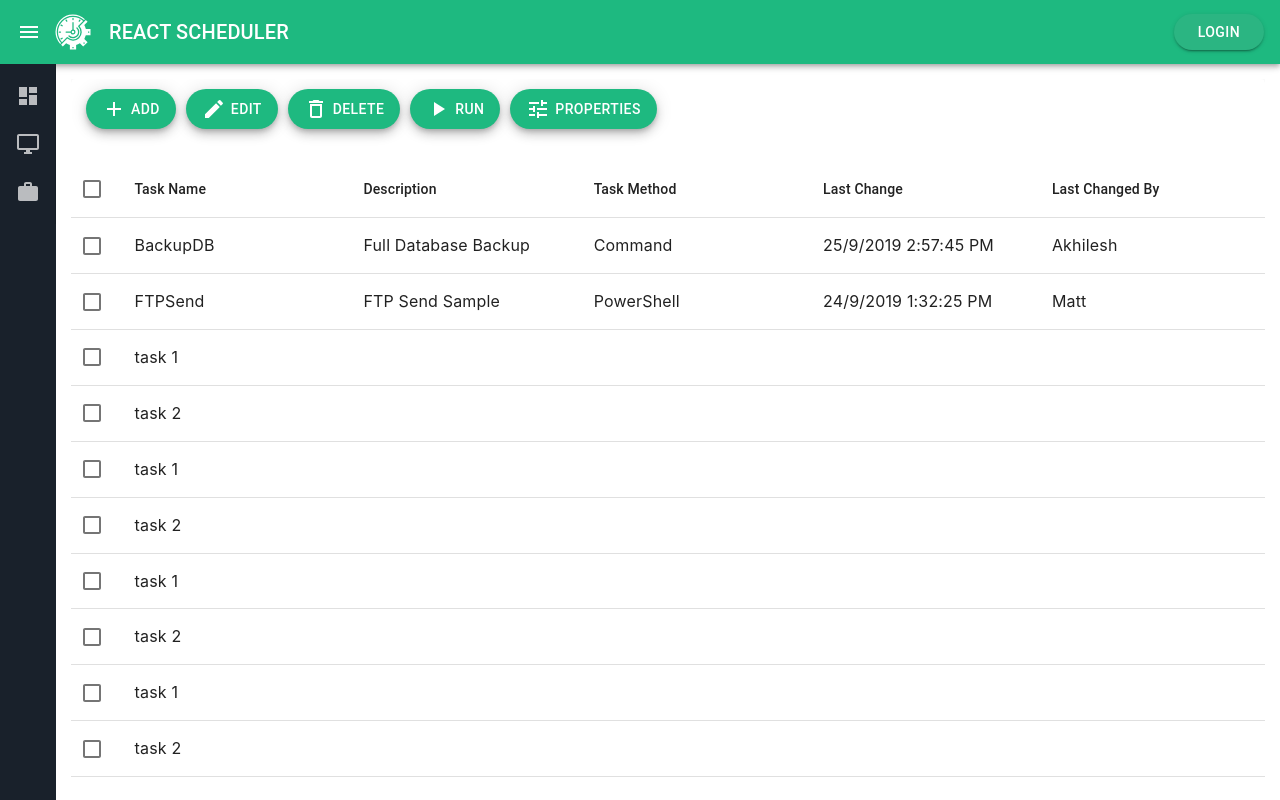
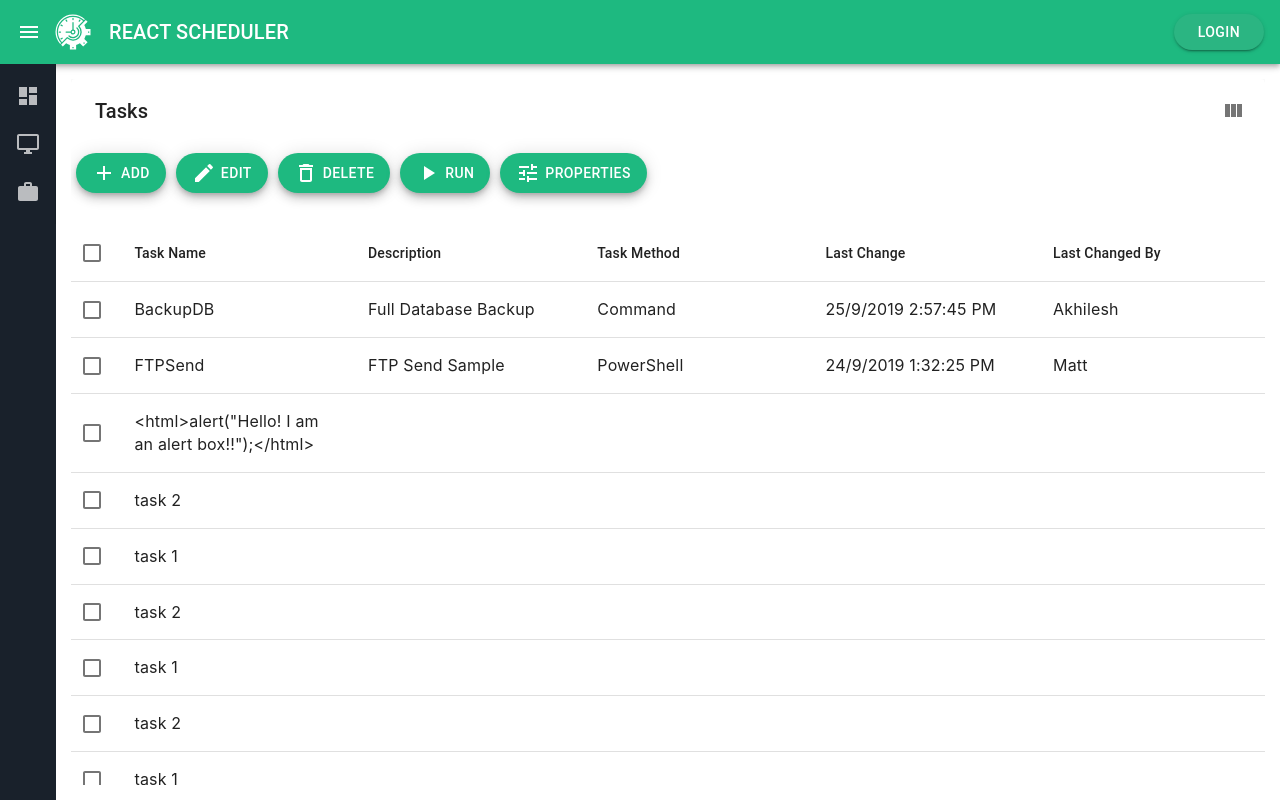
Before and after one commit to AkhileshMuthusamy/react-reminder, a React (Create React App) app: page /tasks in a window 1280 px wide. Built offline with nearby package versions, Linux system fonts and the light colour scheme.

Commit message:
Fixed issues in pagination

```diff
--- a/src/components/Tasks/Tasks.js
+++ b/src/components/Tasks/Tasks.js
@@ -1,57 +1,20 @@
-import React, { forwardRef } from 'react';
-import MaterialTable from 'material-table';
+import React, { Fragment } from 'react';
+import MaterialTable, { MTableToolbar } from 'material-table';
 
 import { Fab } from '@material-ui/core';
 
 import AutoSizer from 'react-virtualized-auto-sizer';
 
-import {
-  Add,
-  AddBox,
-  ArrowUpward,
-  Check,
-  ChevronLeft,
-  ChevronRight,
-  Clear,
-  DeleteOutline,
-  Edit,
-  FilterList,
-  FirstPage,
-  LastPage,
-  Remove,
-  SaveAlt,
-  Search,
-  ViewColumn,
-  PlayArrow,
-  Tune
-} from '@material-ui/icons';
+import { tableIcons } from '../shared/materialTableIcons';
 
-const tableIcons = {
-  Add: forwardRef((props, ref) => <AddBox {...props} ref={ref} />),
-  Check: forwardRef((props, ref) => <Check {...props} ref={ref} />),
-  Clear: forwardRef((props, ref) => <Clear {...props} ref={ref} />),
-  Delete: forwardRef((props, ref) => <DeleteOutline {...props} ref={ref} />),
-  DetailPanel: forwardRef((props, ref) => <ChevronRight {...props} ref={ref} />),
-  Edit: forwardRef((props, ref) => <Edit {...props} ref={ref} />),
-  Export: forwardRef((props, ref) => <SaveAlt {...props} ref={ref} />),
-  Filter: forwardRef((props, ref) => <FilterList {...props} ref={ref} />),
-  FirstPage: forwardRef((props, ref) => <FirstPage {...props} ref={ref} />),
-  LastPage: forwardRef((props, ref) => <LastPage {...props} ref={ref} />),
-  NextPage: forwardRef((props, ref) => <ChevronRight {...props} ref={ref} />),
-  PreviousPage: forwardRef((props, ref) => <ChevronLeft {...props} ref={ref} />),
-  ResetSearch: forwardRef((props, ref) => <Clear {...props} ref={ref} />),
-  Search: forwardRef((props, ref) => <Search {...props} ref={ref} />),
-  SortArrow: forwardRef((props, ref) => <ArrowUpward {...props} ref={ref} />),
-  ThirdStateCheck: forwardRef((props, ref) => <Remove {...props} ref={ref} />),
-  ViewColumn: forwardRef((props, ref) => <ViewColumn {...props} ref={ref} />)
-};
+import { Add, DeleteOutline, Edit, PlayArrow, Tune } from '@material-ui/icons';
 
 export default function Tasks() {
   const columns = [
     { title: 'Task Name', field: 'taskName' },
     { title: 'Description', field: 'description' },
     { title: 'Task Method', field: 'taskMethod' },
-    { title: 'Last Change', field: 'lastChange' },
+    { title: 'Last Change', field: 'lastChange', type: 'datetime' },
     { title: 'Last Changed By', field: 'lastChangedBy' }
   ];
   const data = [
@@ -69,7 +32,7 @@ export default function Tasks() {
       lastChange: '24/9/2019 1:32:25 PM',
       lastChangedBy: 'Matt'
     },
-    { taskName: 'task 1' },
+    { taskName: '<html>alert("Hello! I am an alert box!!");</html>' },
     { taskName: 'task 2' },
     { taskName: 'task 1' },
     { taskName: 'task 2' },
@@ -97,24 +60,26 @@ export default function Tasks() {
         return (
           <div style={{ height: `${height}px`, width: `${width}px`, overflowY: 'auto' }}>
             <MaterialTable
+              title="Tasks"
               columns={columns}
               data={data}
               options={{
                 pageSize: pageSize,
-                pageSizeOptions: [13],
+                pageSizeOptions: [],
                 doubleHorizontalScroll: true,
                 paginationType: 'normal',
                 search: false,
-                showTitle: false,
+                showTitle: true,
                 toolbar: true,
                 // paging: false,
-                selection: true
+                selection: true,
+                columnsButton: true
               }}
               components={{
                 Toolbar: props => (
-                  <div>
-                    {/* <MTableToolbar {...props} /> */}
-                    <div style={{ padding: '0px 10px' }}>
+                  <Fragment>
+                    <MTableToolbar {...props} />
+                    {/* <div style={{ padding: '0px 10px' }}> */}
                     <Fab variant="extended" color="primary" size="medium">
                       <Add style={{ marginRight: 5 }} /> ADD
                     </Fab>
@@ -130,8 +95,8 @@ export default function Tasks() {
                     <Fab variant="extended" color="primary" size="medium">
                       <Tune style={{ marginRight: 5 }} /> Properties
                     </Fab>
-                    </div>
-                  </div>
+                    {/* </div> */}
+                  </Fragment>
                 )
               }}
               icons={tableIcons}
```
Lines whose indentation alone changed are shown as unchanged.
